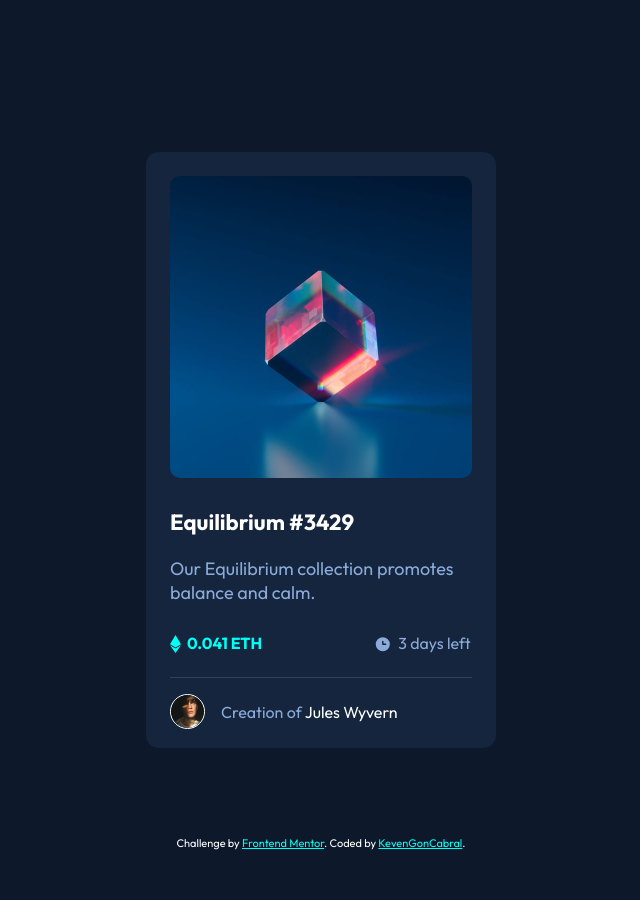
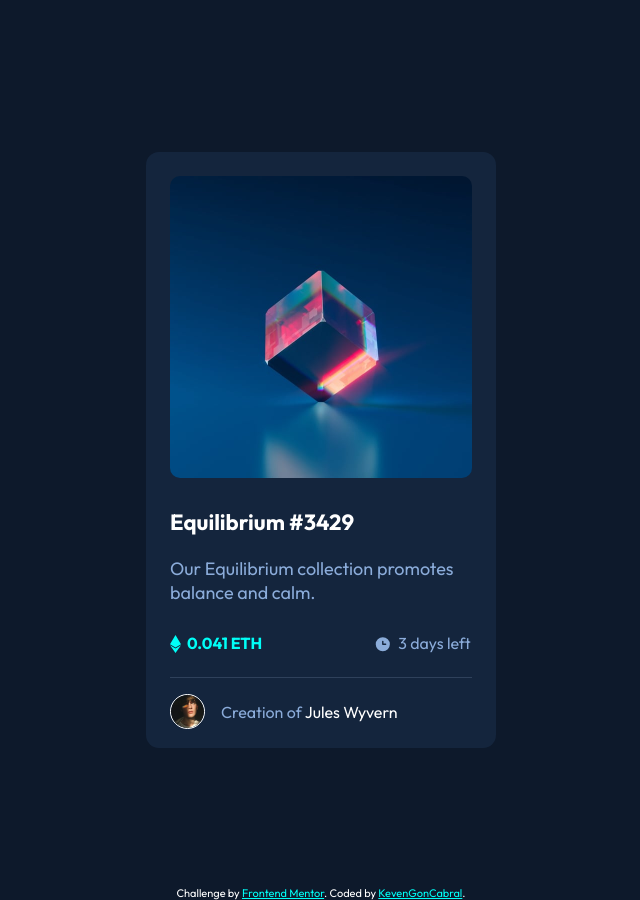
Before and after one commit to KevenGonCabral/Ntf-responsive-card, a plain HTML site: page index.html in a window 1280 px wide. Shown: the whole page, without its empty margins (319-959 px from the left). Before the commit the page ends 850 px from the top, so only its background shows below. Drawn offline with Linux system fonts and the light colour scheme.

Commit message:
Update styles.css

```diff
--- a/css/styles.css
+++ b/css/styles.css
@@ -137,7 +137,7 @@ body{
     color: hsl(215, 51%, 70%);
 }
 
-.attribution { font-size: 11px; text-align: center;margin-top: 90px; color: white; font-family: 'Outfit';
+.attribution { font-size: 11px; text-align: center;margin-top: 140px; color: white; font-family: 'Outfit';
     font-weight: 300, 400, 600;}
 .attribution a { color: hsl(178, 100%, 50%); }
 
```
